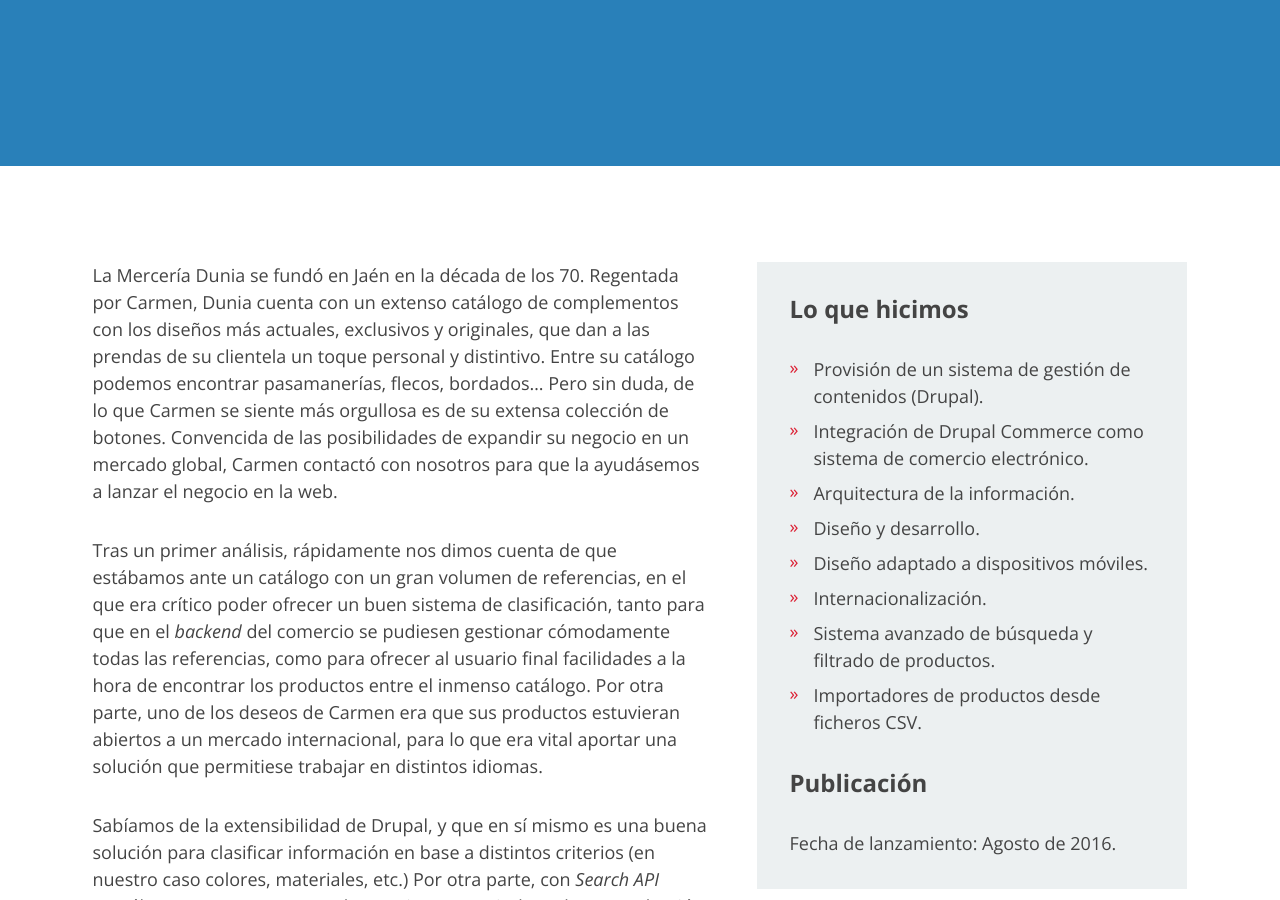
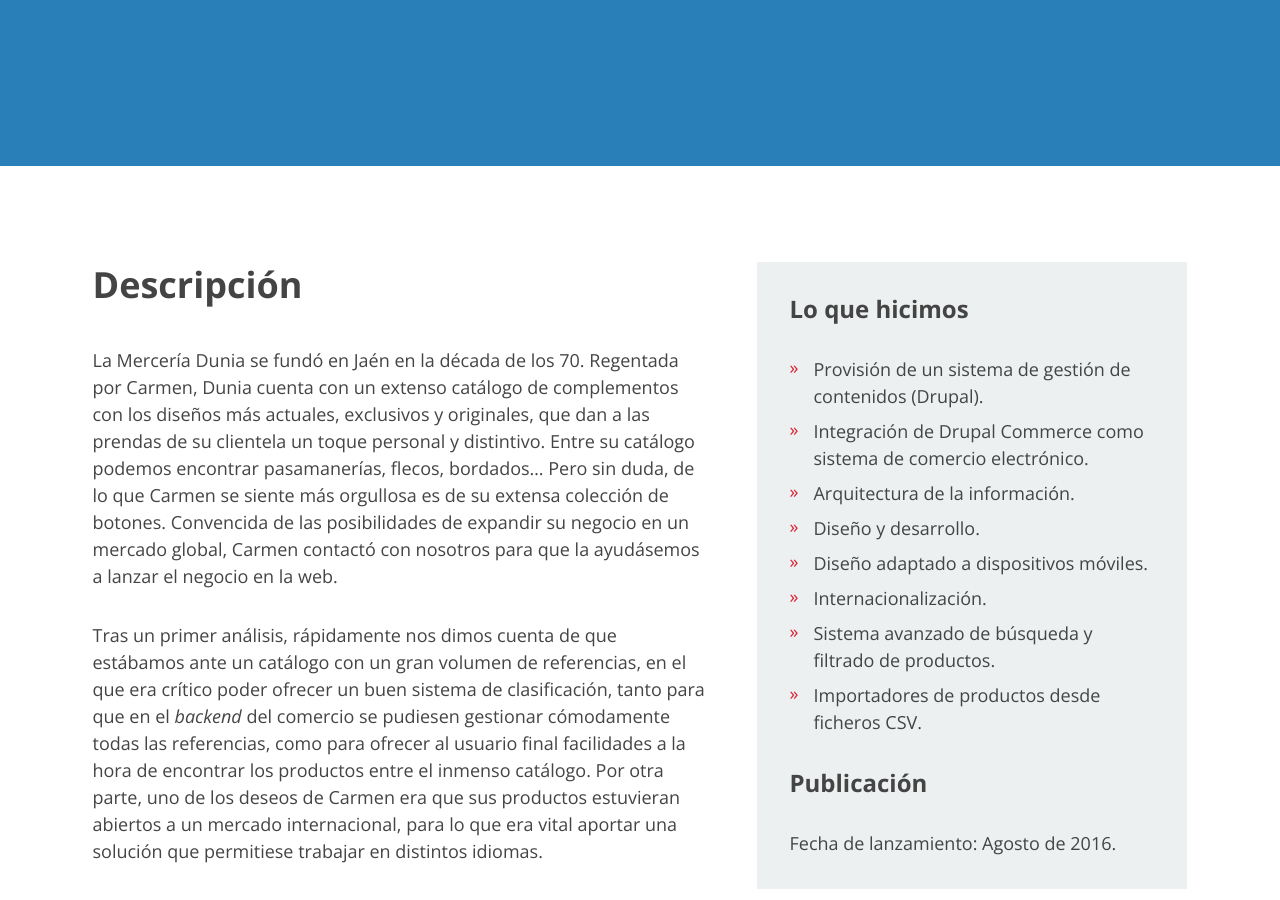
Before and after one commit to dlcoder/deliriumcoder-website, a Jekyll site: the page built from _projects/merceria-dunia.html, in a window 1280 px wide and 900 px high, scrolled down 554 px. Built offline with Jekyll 4.4.1, drawn with Linux system fonts in a browser that asks for light colours; nearby versions of some CDN libraries.

Commit message:
Added missing title to Merceria Dunia project.

```diff
--- a/_projects/merceria-dunia.html
+++ b/_projects/merceria-dunia.html
@@ -25,6 +25,8 @@ project-url-title: www.merceriadunia.com
   <div class="wrapper">
     <div class="section__inner">
       <div class="section-content__main section-content__main-project">
+        <h2>Descripción</h2>
+
         <p>La Mercería Dunia se fundó en Jaén en la década de los 70. Regentada por Carmen, Dunia cuenta con un extenso catálogo de complementos con los diseños más actuales, exclusivos y originales, que dan a las prendas de su clientela un toque personal y distintivo. Entre su catálogo podemos encontrar pasamanerías, flecos, bordados… Pero sin duda, de lo que Carmen se siente más orgullosa es de su extensa colección de botones. Convencida de las posibilidades de expandir su negocio en un mercado global, Carmen contactó con nosotros para que la ayudásemos a lanzar el negocio en la web.</p>
 
         <p>Tras un primer análisis, rápidamente nos dimos cuenta de que estábamos ante un catálogo con un gran volumen de referencias, en el que era crítico poder ofrecer un buen sistema de clasificación, tanto para que en el <em>backend</em> del comercio se pudiesen gestionar cómodamente todas las referencias, como para ofrecer al usuario final facilidades a la hora de encontrar los productos entre el inmenso catálogo. Por otra parte, uno de los deseos de Carmen era que sus productos estuvieran abiertos a un mercado internacional, para lo que era vital aportar una solución que permitiese trabajar en distintos idiomas.</p>
```
